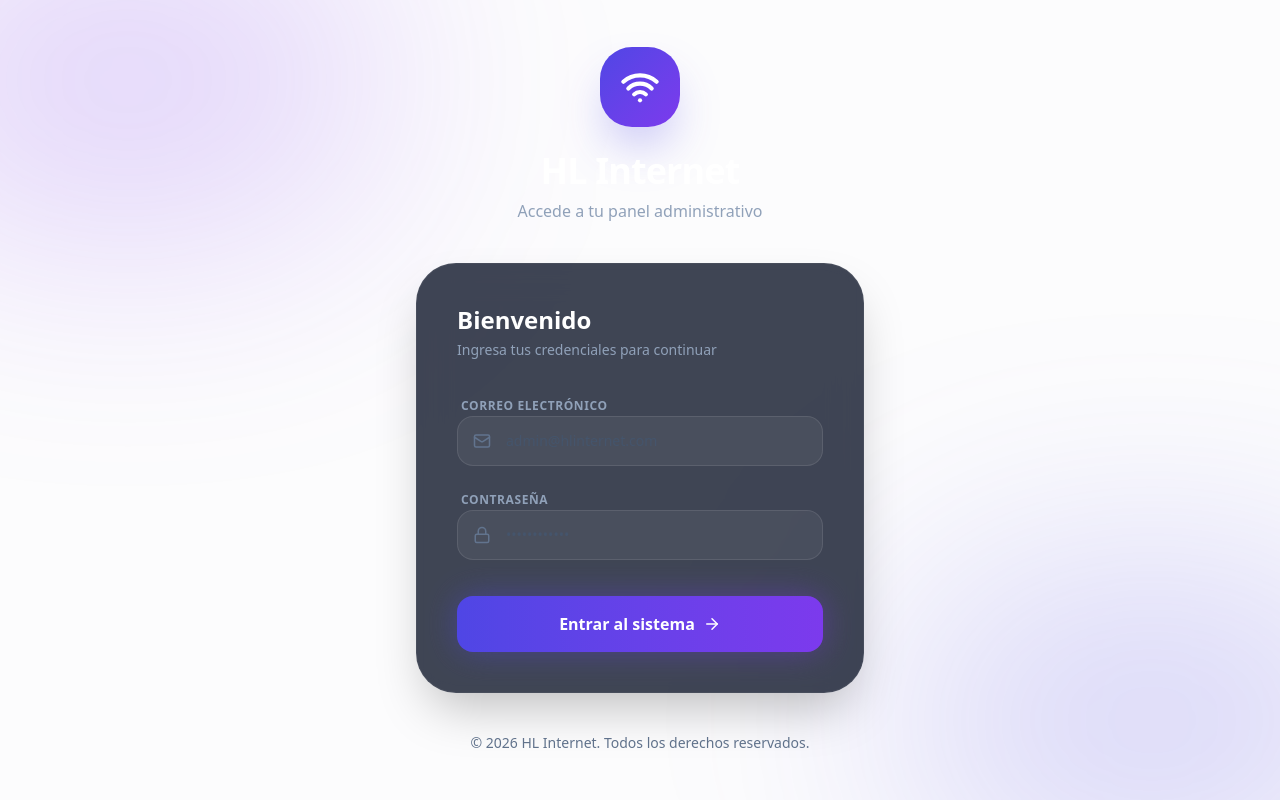
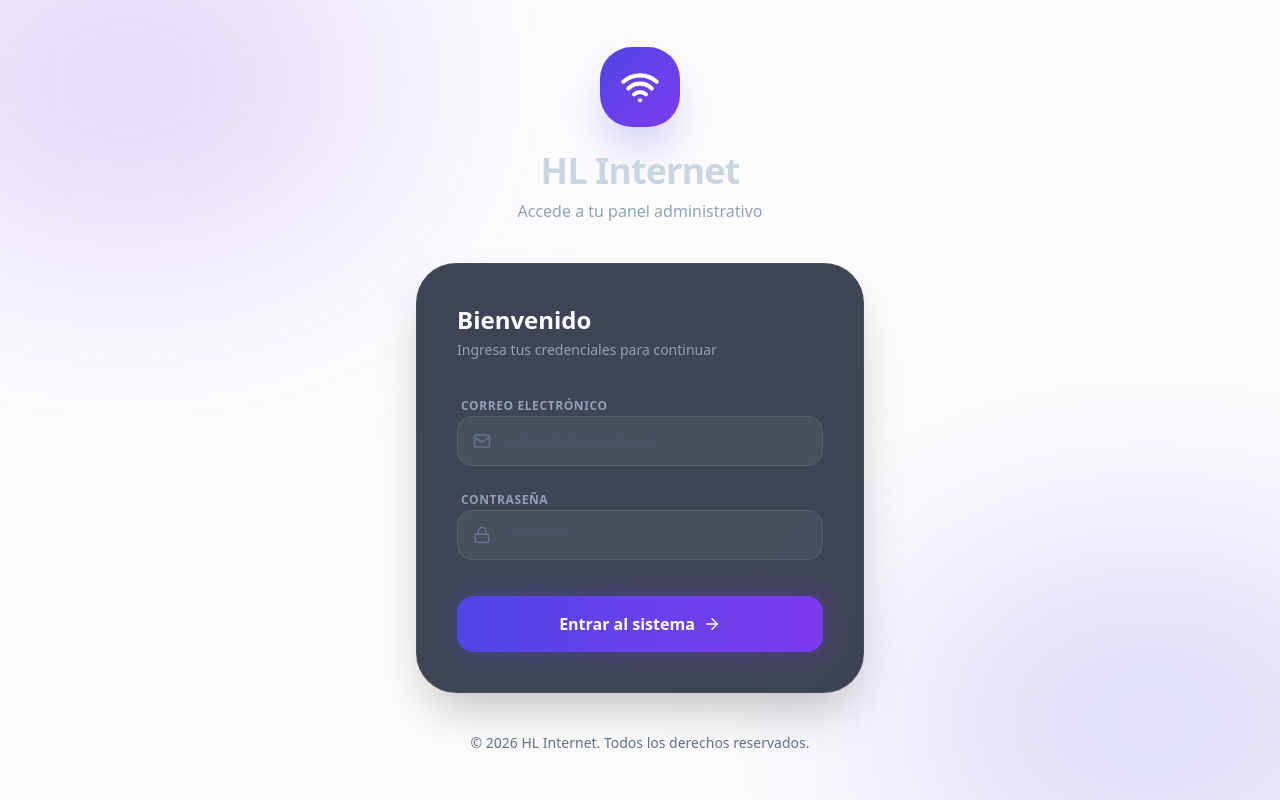
Before and after one commit to wladj13/hl-internet, a Next.js app: page /login in a window 1280 px wide. Built offline with nearby package versions, Linux system fonts and the light colour scheme.

Commit message:
style: change HL Internet text color to slate-400/300 for better visibility

```diff
--- a/app/login/page.tsx
+++ b/app/login/page.tsx
@@ -56,7 +56,7 @@ export default function LoginPage() {
           >
             <Wifi size={40} strokeWidth={2.5} />
           </motion.div>
-          <h1 className="text-4xl font-extrabold text-white tracking-tight mb-2">HL Internet</h1>
+          <h1 className="text-4xl font-extrabold text-slate-300 tracking-tight mb-2">HL Internet</h1>
           <p className="text-slate-400 font-medium">Accede a tu panel administrativo</p>
         </div>
 
--- a/components/Sidebar.tsx
+++ b/components/Sidebar.tsx
@@ -55,7 +55,7 @@ export default function Sidebar() {
                 animate={{ opacity: 1, x: 0 }}
                 className="overflow-hidden whitespace-nowrap"
               >
-                <div className="font-bold text-white tracking-tight">HL Internet</div>
+                <div className="font-bold text-slate-400 tracking-tight">HL Internet</div>
                 <div className="text-[10px] text-slate-400 font-medium uppercase tracking-widest">WISP Admin</div>
               </motion.div>
             )}
--- a/components/Topbar.tsx
+++ b/components/Topbar.tsx
@@ -31,7 +31,7 @@ export default function Topbar() {
         <div className="flex items-center gap-3 pl-2">
           <div className="text-right hidden sm:block">
             <p className="text-sm font-semibold text-slate-900 leading-none">Admin</p>
-            <p className="text-[10px] text-slate-500 mt-1 uppercase tracking-tighter">HL Internet</p>
+            <p className="text-[10px] text-slate-400 mt-1 uppercase tracking-tighter">HL Internet</p>
           </div>
           <div className="w-9 h-9 rounded-xl bg-gradient-to-br from-primary-indigo to-primary-violet p-[2px] shadow-lg shadow-primary-indigo/20">
             <div className="w-full h-full rounded-[10px] bg-white flex items-center justify-center text-primary-indigo">
```
